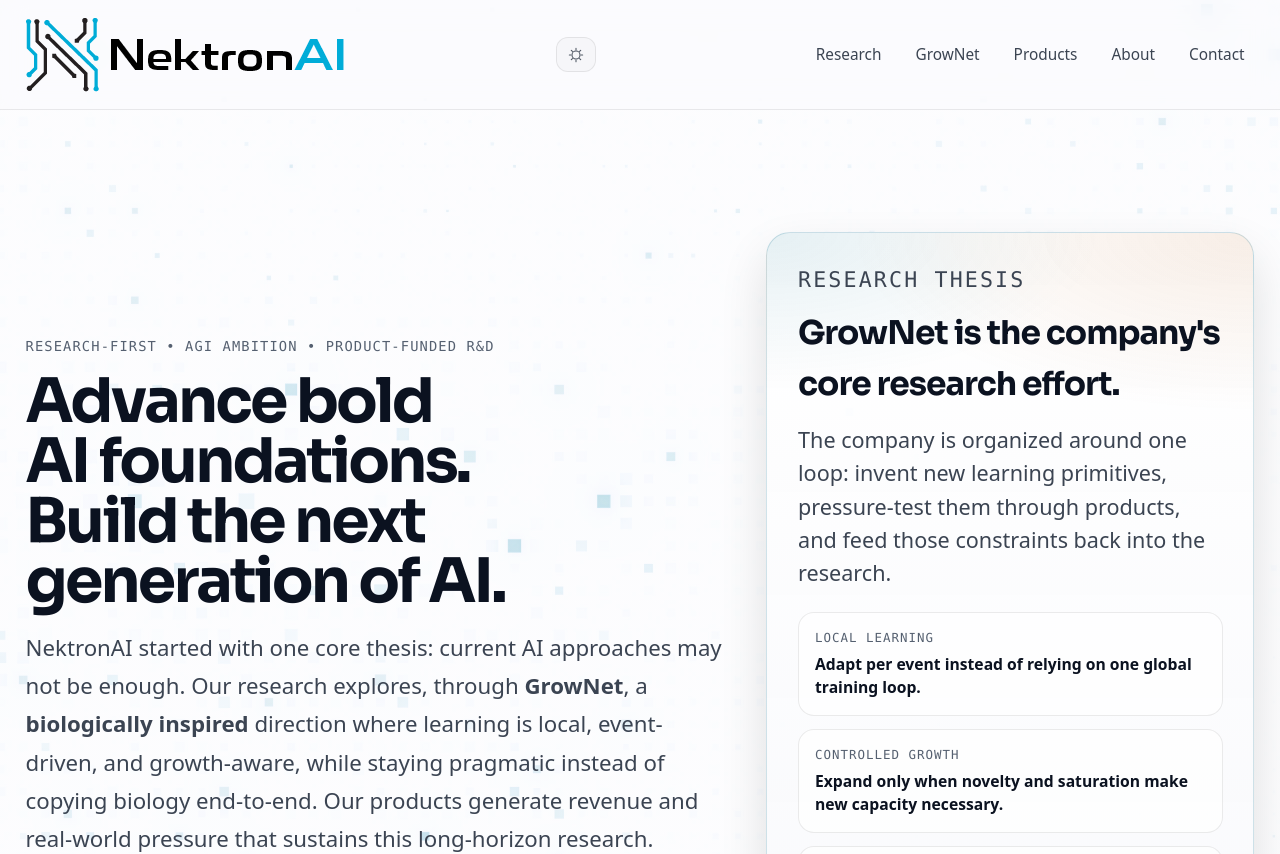
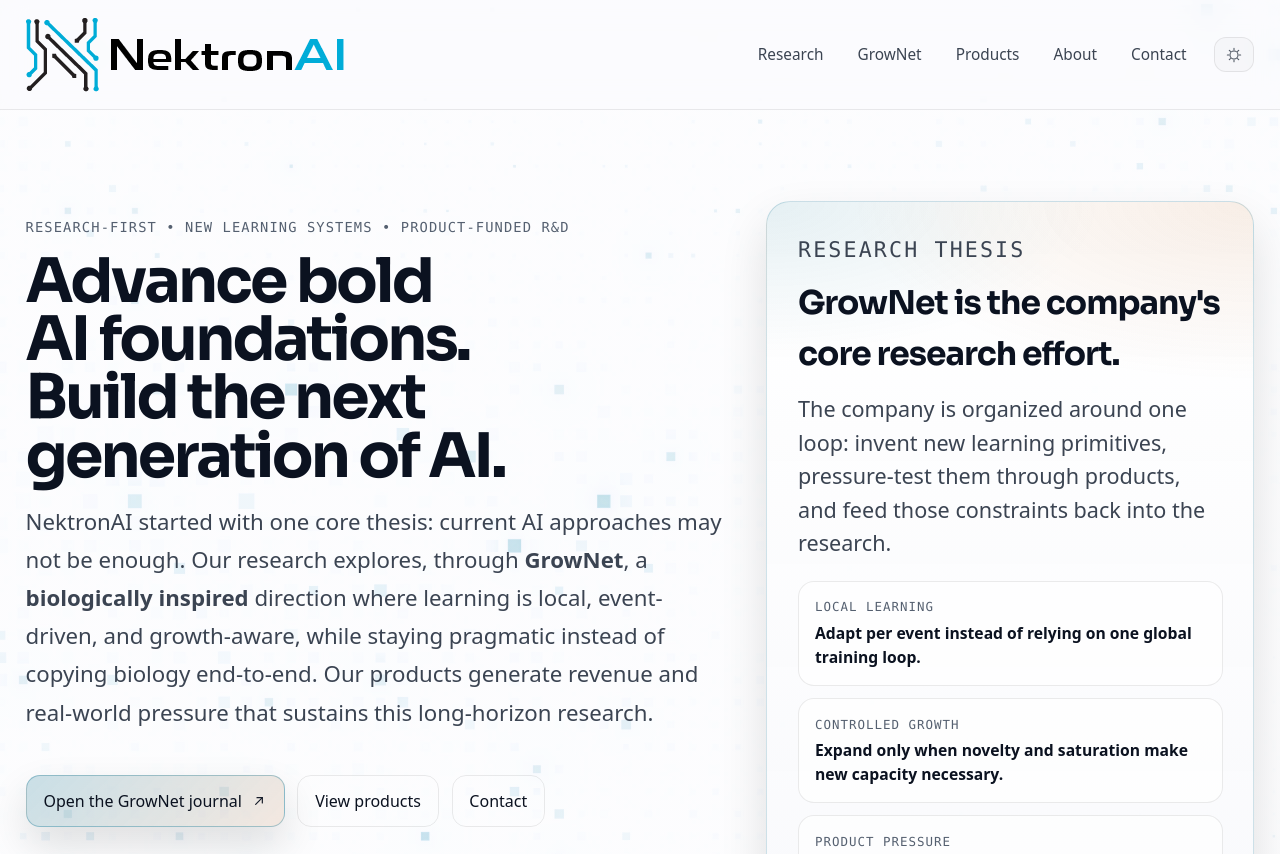
Before and after one commit to nectario/nektronai, a website built with Vite: page website/index.html in a window 1280 px wide. Shown: the top 854 px of the page. Built offline with nearby package versions, Linux system fonts and the light colour scheme.

Commit message:
Polish homepage hero composition

```diff
--- a/website/assets/styles.css
+++ b/website/assets/styles.css
@@ -153,7 +153,7 @@
 .header-inner{
   display:flex;
   align-items:center;
-  justify-content:space-between;
+  justify-content:flex-start;
   gap: var(--space-3);
   padding: var(--space-3) 0;
 }
@@ -194,6 +194,8 @@
   align-items:center;
   gap: .9rem;
   flex-wrap: wrap;
+  order: 2;
+  margin-left: auto;
 }
 
 nav a{
@@ -219,6 +221,7 @@
   display:flex;
   align-items:center;
   gap:.6rem;
+  order: 3;
 }
 
 .icon-btn{
@@ -547,14 +550,15 @@
   display:grid;
   grid-template-columns: minmax(0, 1.18fr) minmax(320px, .82fr);
   gap: clamp(1.6rem, 3vw, 2.8rem);
-  align-items: stretch;
-  padding: clamp(3.2rem, 7vw, 5.4rem) 0 clamp(2.6rem, 5vw, 4rem);
+  align-items: start;
+  padding: clamp(2.1rem, 4.8vw, 3.5rem) 0 clamp(2.3rem, 4.8vw, 3.6rem);
 }
 
 .home-page .hero-copy{
   display:flex;
   flex-direction:column;
-  justify-content:center;
+  justify-content:flex-start;
+  padding-top: clamp(.55rem, 1.4vw, 1rem);
 }
 
 .home-page h1,
@@ -568,23 +572,23 @@
 }
 
 .home-page h1{
-  max-width: 11ch;
+  max-width: 12ch;
   font-size: clamp(2.55rem, 4.8vw, 4.35rem);
   font-weight: 700;
-  line-height: .98;
+  line-height: .95;
   letter-spacing: -.045em;
   text-wrap: balance;
 }
 
 .home-page .hero-lede{
-  max-width: 62ch;
+  max-width: 56ch;
   font-size: clamp(1.16rem, 1.03rem + .45vw, 1.42rem);
   line-height: 1.72;
 }
 
 .home-meta-row{
   margin-top: var(--space-5);
-  max-width: 64rem;
+  max-width: 54rem;
 }
 
 .home-page .meta-pill{
--- a/website/index.html
+++ b/website/index.html
@@ -64,7 +64,7 @@
   <div class="container">
     <section class="hero home-hero">
       <div class="hero-copy">
-        <div class="kicker">Research-first • AGI ambition • Product-funded R&amp;D</div>
+        <div class="kicker">Research-first • New learning systems • Product-funded R&amp;D</div>
         <h1>Advance bold AI foundations. Build the next generation of AI.</h1>
         <p class="hero-lede">
           NektronAI started with one core thesis: current AI approaches may not be enough. Our research explores, through
```
